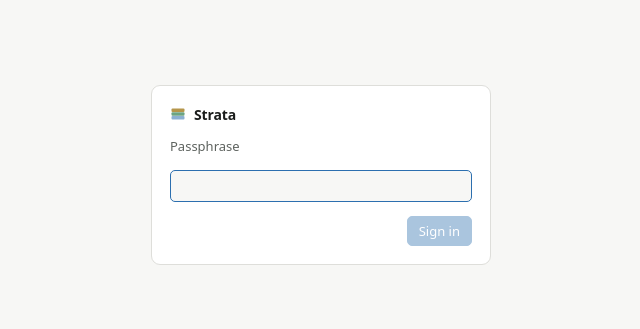
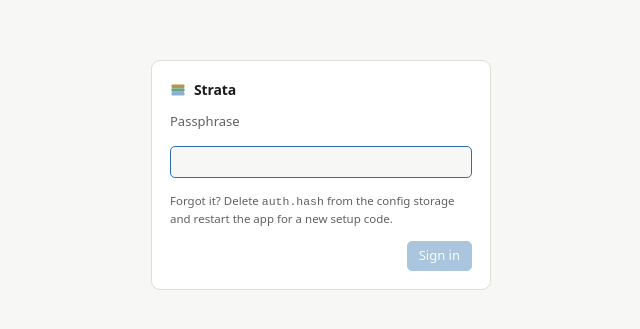
Before and after one commit to ah410/strata, a React (Vite) app in the folder frontend/: page / in a window 1280 px wide. Shown: the part 225-554 px from the top of the page, without its empty margins (319-959 px from the left). Built offline with nearby package versions, Linux system fonts and the light colour scheme; no server answers.

Commit message:
feat(ui): show how to reset a forgotten passphrase on sign-in

```diff
--- a/frontend/src/components/Login.tsx
+++ b/frontend/src/components/Login.tsx
@@ -50,6 +50,9 @@ export function Login({ onDone }: { onDone: () => void }) {
           aria-invalid={error ? true : undefined}
         />
         {error && <p className="login-error" role="alert">{error}</p>}
+        <p className="hint">
+          Forgot it? Delete <code>auth.hash</code> from the config storage and restart the app for a new setup code.
+        </p>
         <div className="dialog-actions">
           <button className="btn primary" type="submit" disabled={busy || !pass}>
             {busy ? "Checking…" : "Sign in"}
```
Also changed, not shown: 1 other file (tests, documents, lock files or other folders).
